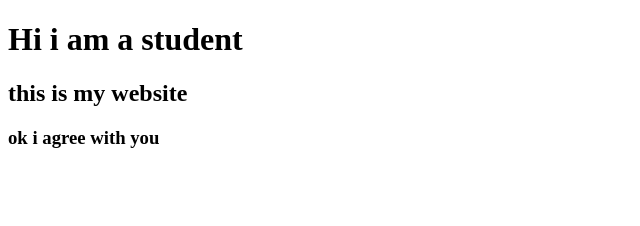
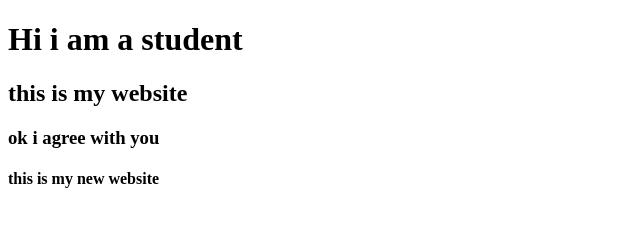
Before and after one commit to siammolla5/my-2nd-project, a plain HTML site: page index.html in a window 1280 px wide. Shown: the whole page, without its empty margins (0-640 px from the left). Drawn offline with Linux system fonts and the light colour scheme.

Commit message:
set a party

```diff
--- a/index.html
+++ b/index.html
@@ -9,5 +9,6 @@
     <h1>Hi i am a student </h1>
     <h2> this is my website</h2>
     <h3>ok i agree with you</h3>
+    <h4> this is my new website</h4>
 </body>
 </html>
```
